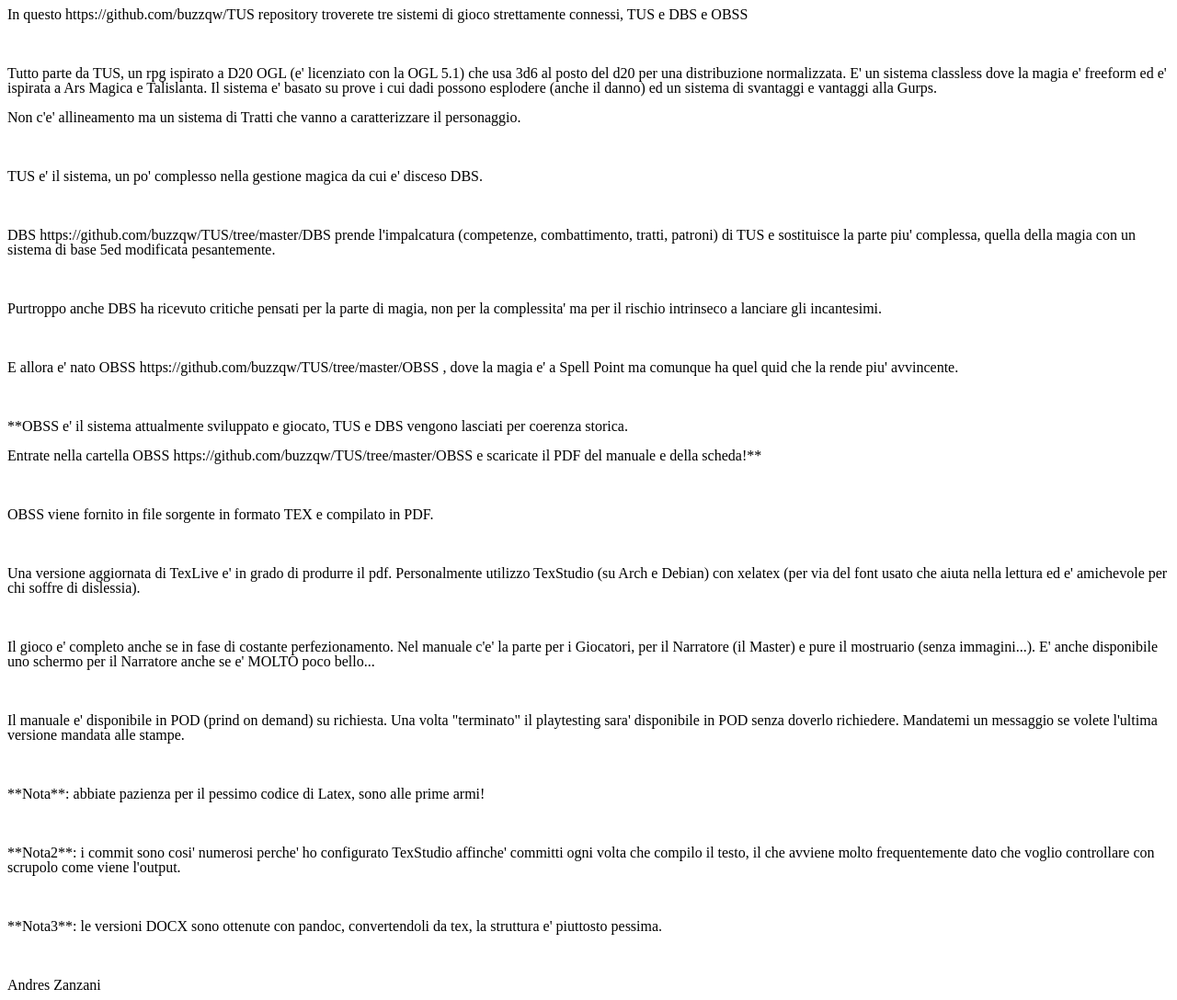
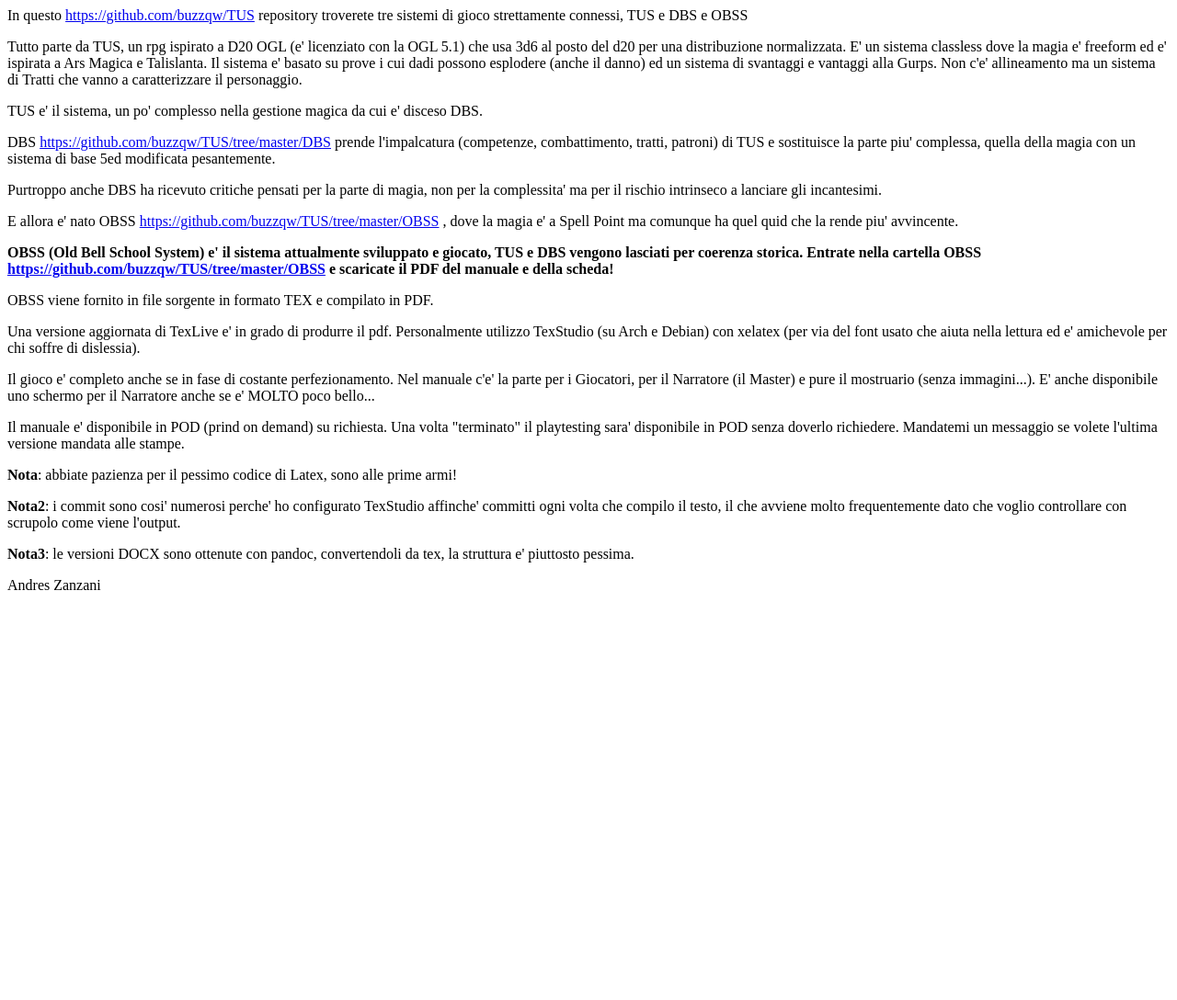
Before and after one commit to buzzqw/buzzqw.github.io, a plain HTML site: page index.html in a window 1280 px wide. Shown: the whole page at 92% size. After the commit the page ends 800 px from the top, so only its background shows below. Drawn offline with Linux system fonts and the light colour scheme.

Commit message:
Update index.html

```diff
--- a/index.html
+++ b/index.html
@@ -1,119 +1,17 @@
-<!DOCTYPE HTML PUBLIC "-//W3C//DTD HTML 4.0 Transitional//EN">
-<html>
-<head>
-	<meta http-equiv="content-type" content="text/html; charset=utf-8"/>
-	<title></title>
-	<meta name="generator" content="LibreOffice 7.1.7.2 (Linux)"/>
-	<meta name="created" content="2021-11-10T15:07:52.499748944"/>
-	<meta name="changed" content="2021-11-10T15:08:12.388726221"/>
-	<style type="text/css">
-		@page { size: 21.59cm 27.94cm; margin: 2cm }
-		p { margin-bottom: 0.25cm; line-height: 115%; background: transparent }
-	</style>
-</head>
-<body lang="it-IT" link="#000080" vlink="#800000" dir="ltr"><p style="margin-bottom: 0cm; line-height: 100%">
-In questo https://github.com/buzzqw/TUS  repository troverete tre
-sistemi di gioco strettamente connessi, TUS e DBS e OBSS</p>
-<p style="margin-bottom: 0cm; line-height: 100%"><br/>
-
-</p>
-<p style="margin-bottom: 0cm; line-height: 100%">Tutto parte da TUS,
-un rpg ispirato a D20 OGL (e' licenziato con la OGL 5.1) che usa 3d6
-al posto del d20 per una distribuzione normalizzata. E' un sistema
-classless dove la magia e' freeform ed e' ispirata a Ars Magica e
-Talislanta. Il sistema e' basato su prove i cui dadi possono
-esplodere (anche il danno) ed un sistema di svantaggi e vantaggi alla
-Gurps.
-</p>
-<p style="margin-bottom: 0cm; line-height: 100%">Non c'e'
-allineamento ma un sistema di Tratti che vanno a caratterizzare il
-personaggio.</p>
-<p style="margin-bottom: 0cm; line-height: 100%"><br/>
-
-</p>
-<p style="margin-bottom: 0cm; line-height: 100%">TUS e' il sistema,
-un po' complesso nella gestione magica da cui e' disceso DBS.</p>
-<p style="margin-bottom: 0cm; line-height: 100%"><br/>
-
-</p>
-<p style="margin-bottom: 0cm; line-height: 100%">DBS
-https://github.com/buzzqw/TUS/tree/master/DBS prende l'impalcatura
-(competenze, combattimento, tratti, patroni) di TUS e sostituisce la
-parte piu' complessa, quella della magia con un sistema di base 5ed
-modificata pesantemente.</p>
-<p style="margin-bottom: 0cm; line-height: 100%"><br/>
-
-</p>
-<p style="margin-bottom: 0cm; line-height: 100%">Purtroppo anche DBS
-ha ricevuto critiche pensati per la parte di magia, non per la
-complessita' ma per il rischio intrinseco a lanciare gli incantesimi.</p>
-<p style="margin-bottom: 0cm; line-height: 100%"><br/>
-
-</p>
-<p style="margin-bottom: 0cm; line-height: 100%">E allora e' nato
-OBSS https://github.com/buzzqw/TUS/tree/master/OBSS , dove la magia
-e' a Spell Point ma comunque ha quel quid che la rende piu'
-avvincente.</p>
-<p style="margin-bottom: 0cm; line-height: 100%"><br/>
-
-</p>
-<p style="margin-bottom: 0cm; line-height: 100%">**OBSS e' il sistema
-attualmente sviluppato e giocato, TUS e DBS vengono lasciati per
-coerenza storica.</p>
-<p style="margin-bottom: 0cm; line-height: 100%">Entrate nella
-cartella OBSS https://github.com/buzzqw/TUS/tree/master/OBSS e
-scaricate il PDF del manuale e della scheda!**</p>
-<p style="margin-bottom: 0cm; line-height: 100%"><br/>
-
-</p>
-<p style="margin-bottom: 0cm; line-height: 100%">OBSS viene fornito
-in file sorgente in formato TEX e compilato in PDF.</p>
-<p style="margin-bottom: 0cm; line-height: 100%"><br/>
-
-</p>
-<p style="margin-bottom: 0cm; line-height: 100%">Una versione
-aggiornata di TexLive e' in grado di produrre il pdf. Personalmente
-utilizzo TexStudio (su Arch e Debian) con xelatex (per via del font
-usato che aiuta nella lettura ed e' amichevole per chi soffre di
-dislessia).</p>
-<p style="margin-bottom: 0cm; line-height: 100%"><br/>
-
-</p>
-<p style="margin-bottom: 0cm; line-height: 100%">Il gioco e' completo
-anche se in fase di costante perfezionamento. Nel manuale c'e' la
-parte per i Giocatori, per il Narratore (il Master) e pure il
-mostruario (senza immagini...). E' anche disponibile uno schermo per
-il Narratore anche se e' MOLTO poco bello...</p>
-<p style="margin-bottom: 0cm; line-height: 100%"><br/>
-
-</p>
-<p style="margin-bottom: 0cm; line-height: 100%">Il manuale e'
-disponibile in POD (prind on demand) su richiesta. Una volta
-&quot;terminato&quot; il playtesting sara' disponibile in POD senza
-doverlo richiedere. Mandatemi un messaggio se volete l'ultima
-versione mandata alle stampe.</p>
-<p style="margin-bottom: 0cm; line-height: 100%"><br/>
-
-</p>
-<p style="margin-bottom: 0cm; line-height: 100%">**Nota**: abbiate
-pazienza per il pessimo codice di Latex, sono alle prime armi!</p>
-<p style="margin-bottom: 0cm; line-height: 100%"><br/>
-
-</p>
-<p style="margin-bottom: 0cm; line-height: 100%">**Nota2**: i commit
-sono cosi' numerosi perche' ho configurato TexStudio affinche'
-committi ogni volta che compilo il testo, il che avviene molto
-frequentemente dato che voglio controllare con scrupolo come viene
-l'output.</p>
-<p style="margin-bottom: 0cm; line-height: 100%"><br/>
-
-</p>
-<p style="margin-bottom: 0cm; line-height: 100%">**Nota3**: le
-versioni DOCX sono ottenute con pandoc, convertendoli da tex, la
-struttura e' piuttosto pessima.</p>
-<p style="margin-bottom: 0cm; line-height: 100%"><br/>
-
-</p>
-<p style="margin-bottom: 0cm; line-height: 100%">Andres Zanzani</p>
-</body>
-</html>
+<p>In questo <a href="https://github.com/buzzqw/TUS">https://github.com/buzzqw/TUS</a>  repository troverete tre sistemi di gioco strettamente connessi, TUS e DBS e OBSS</p>
+<p>Tutto parte da TUS, un rpg ispirato a D20 OGL (e&#39; licenziato con la OGL 5.1) che usa 3d6 al posto del d20 per una distribuzione normalizzata. E&#39; un sistema classless dove la magia e&#39; freeform ed e&#39; ispirata a Ars Magica e Talislanta. Il sistema e&#39; basato su prove i cui dadi possono esplodere (anche il danno) ed un sistema di svantaggi e vantaggi alla Gurps.
+Non c&#39;e&#39; allineamento ma un sistema di Tratti che vanno a caratterizzare il personaggio.</p>
+<p>TUS e&#39; il sistema, un po&#39; complesso nella gestione magica da cui e&#39; disceso DBS.</p>
+<p>DBS <a href="https://github.com/buzzqw/TUS/tree/master/DBS">https://github.com/buzzqw/TUS/tree/master/DBS</a> prende l&#39;impalcatura (competenze, combattimento, tratti, patroni) di TUS e sostituisce la parte piu&#39; complessa, quella della magia con un sistema di base 5ed modificata pesantemente.</p>
+<p>Purtroppo anche DBS ha ricevuto critiche pensati per la parte di magia, non per la complessita&#39; ma per il rischio intrinseco a lanciare gli incantesimi.</p>
+<p>E allora e&#39; nato OBSS <a href="https://github.com/buzzqw/TUS/tree/master/OBSS">https://github.com/buzzqw/TUS/tree/master/OBSS</a> , dove la magia e&#39; a Spell Point ma comunque ha quel quid che la rende piu&#39; avvincente.</p>
+<p><strong>OBSS (Old Bell School System) e&#39; il sistema attualmente sviluppato e giocato, TUS e DBS vengono lasciati per coerenza storica.
+Entrate nella cartella OBSS <a href="https://github.com/buzzqw/TUS/tree/master/OBSS">https://github.com/buzzqw/TUS/tree/master/OBSS</a> e scaricate il PDF del manuale e della scheda!</strong></p>
+<p>OBSS viene fornito in file sorgente in formato TEX e compilato in PDF.</p>
+<p>Una versione aggiornata di TexLive e&#39; in grado di produrre il pdf. Personalmente utilizzo TexStudio (su Arch e Debian) con xelatex (per via del font usato che aiuta nella lettura ed e&#39; amichevole per chi soffre di dislessia).</p>
+<p>Il gioco e&#39; completo anche se in fase di costante perfezionamento. Nel manuale c&#39;e&#39; la parte per i Giocatori, per il Narratore (il Master) e pure il mostruario (senza immagini...). E&#39; anche disponibile uno schermo per il Narratore anche se e&#39; MOLTO poco bello...</p>
+<p>Il manuale e&#39; disponibile in POD (prind on demand) su richiesta. Una volta &quot;terminato&quot; il playtesting sara&#39; disponibile in POD senza doverlo richiedere. Mandatemi un messaggio se volete l&#39;ultima versione mandata alle stampe.</p>
+<p><strong>Nota</strong>: abbiate pazienza per il pessimo codice di Latex, sono alle prime armi!</p>
+<p><strong>Nota2</strong>: i commit sono cosi&#39; numerosi perche&#39; ho configurato TexStudio affinche&#39; committi ogni volta che compilo il testo, il che avviene molto frequentemente dato che voglio controllare con scrupolo come viene l&#39;output.</p>
+<p><strong>Nota3</strong>: le versioni DOCX sono ottenute con pandoc, convertendoli da tex, la struttura e&#39; piuttosto pessima.</p>
+<p>Andres Zanzani</p>
```
